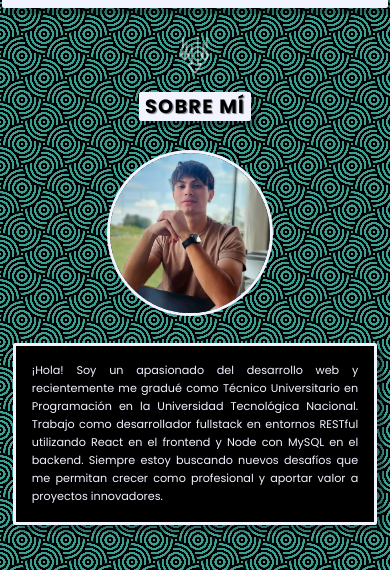
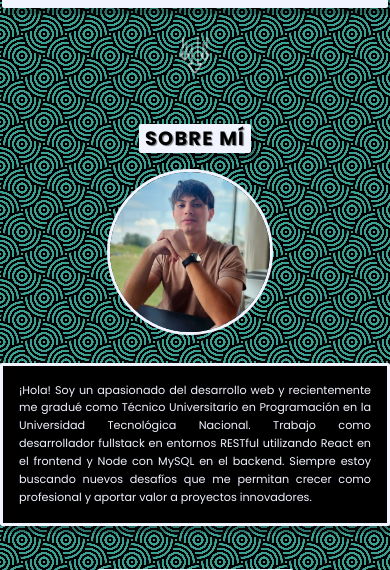
Before and after one commit to AlanPLC/Portfolio, a React (Vite) app: page / in a window 390 px wide. Shown: the part 274-844 px from the top of the page. Built offline with nearby package versions, Linux system fonts and the light colour scheme; a web font is replaced by a local one.

Commit message:
Cambios mínimos tamaño contenedor sobre mí y sección 2 introducción

```diff
--- a/src/features/styles/sec-introduccion.scss
+++ b/src/features/styles/sec-introduccion.scss
@@ -452,7 +452,7 @@
                     width: 29.44px;
                     height: 36.8px;
                     animation: subirBajar 2.5s ease-in-out infinite;
-                    margin: 0 auto;
+                    margin: 0 auto 2rem auto;
                 }
 
                 // Animación movimiento flecha Introducción
--- a/src/features/styles/sec-sobre-mi.scss
+++ b/src/features/styles/sec-sobre-mi.scss
@@ -122,7 +122,7 @@
             .portfolio-sobre-mi-cont-2 {
                 display: flex;
                 flex-direction: column;
-                padding: 0.8rem;
+                padding: 0;
                 background: none;
                 border: none;
                 box-shadow: none;
```
